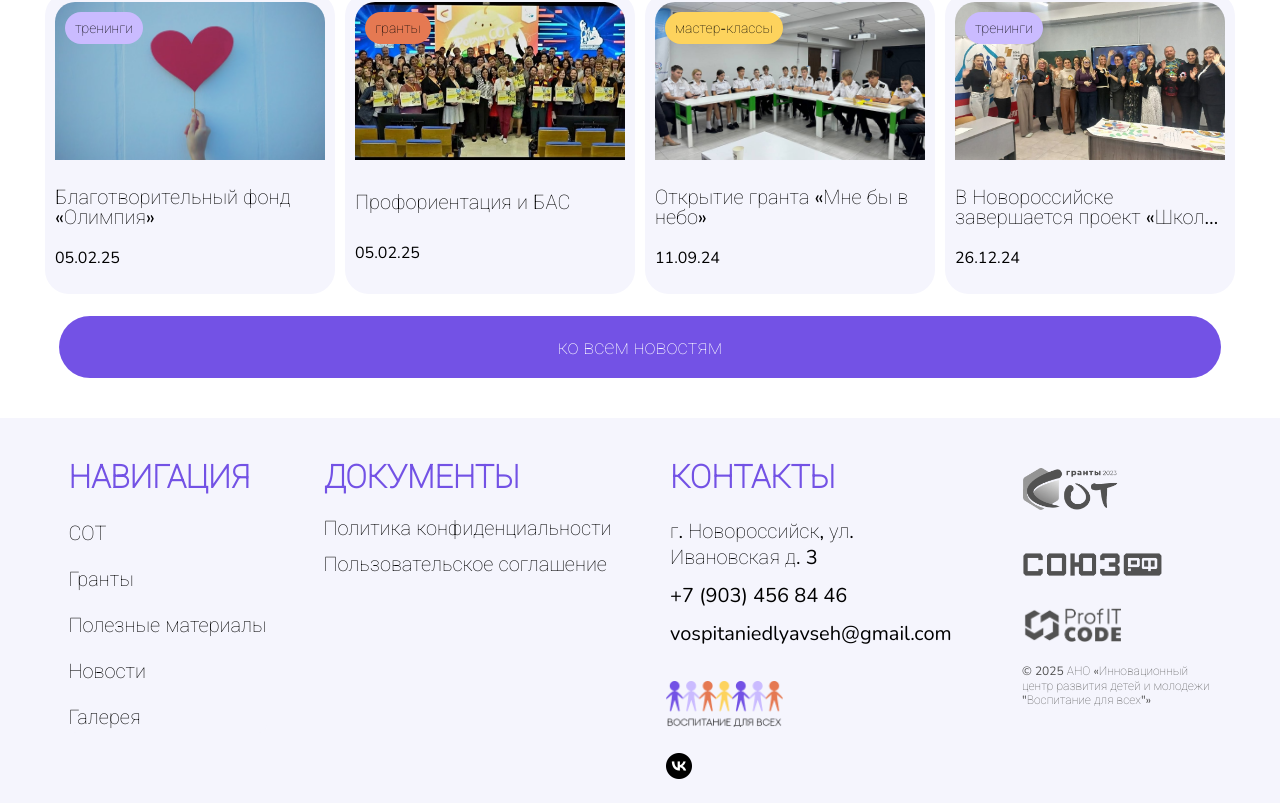
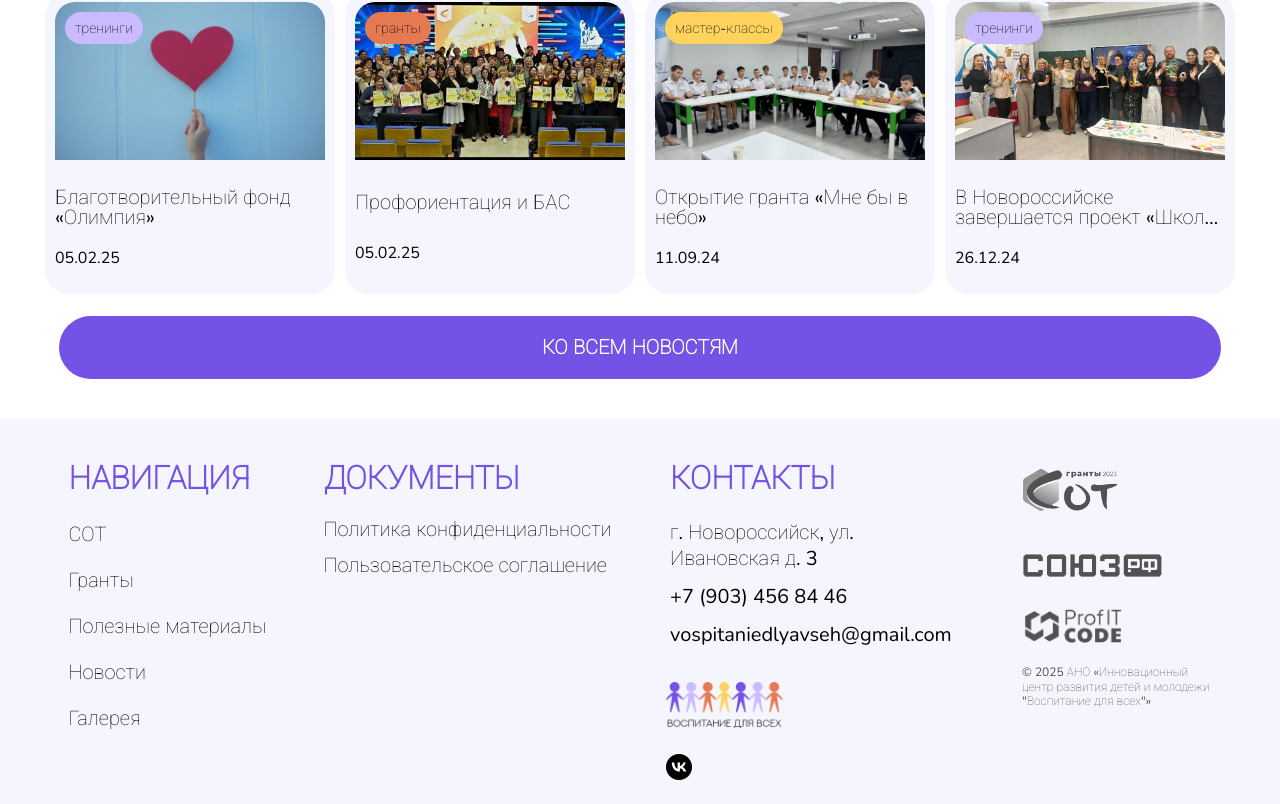
Before and after one commit to working-place/Mne-by-v-nebo, a Vue app: page / in a window 1280 px wide. Shown: the part 1721-2525 px from the top of the page. Built offline with nearby package versions, Linux system fonts and the light colour scheme; a web font is replaced by a local one.

Commit message:
refactor: improved the button component

```diff
--- a/src/components/GalleryPage.vue
+++ b/src/components/GalleryPage.vue
@@ -123,7 +123,7 @@ onUnmounted(() => {
         </div>
 
         <div v-if="isMounted && !isDesktop">
-          <Slider :items="photoSlides" :visible-slides="2" >
+          <Slider :items="photoSlides" :visible-slides="2">
             <template #default="{ item }">
               <div class="slide-content" @click="openPhotoModal(item)">
                 <img :src="item.image" alt="Фото" class="slide-image">
@@ -177,8 +177,7 @@ onUnmounted(() => {
         </div>
       </div>
       <div class="button-wrapper">
-        <RouterLinkButton to="" textButton="Cмотреть больше" max-height-btn="63px" min-height-btn="63px"
-          font-size-btn="20px" />
+        <RouterLinkButton to="" textButton="Cмотреть больше" />
       </div>
     </div>
 
--- a/src/components/MainPage.vue
+++ b/src/components/MainPage.vue
@@ -132,8 +132,7 @@ const getTagClass = (tag) => {
           </NewsCard>
         </router-link>
       </div>
-      <RouterLinkButton :to="{ name: 'news' }" :disabled="false" max-height-btn="62px" min-height-btn="62px"
-        font-size-btn="20px">
+      <RouterLinkButton :to="{ name: 'news' }" :disabled="false" fontSizeMobile="20px" heightMobile="62px">
         <template v-slot:text>ко всем новостям</template>
       </RouterLinkButton>
 
--- a/src/components/NotFound.vue
+++ b/src/components/NotFound.vue
@@ -11,10 +11,9 @@ import RouterLinkButton from './ui/RouterLinkButton.vue';
             <InfoCard imageUrl="/img/404-photo-boy.png" title="ОЙ!  Кажется, этой страницы тут нет"
                 description="Страница не найдена.  Мы тоже расстроены и делаем все возможное, чтобы исправить проблему. А пока попробуйте поискать что-нибудь другое или вернитесь на главную." />
 
-                <RouterLinkButton :to="{ name: 'home' }" :disabled="false" max-height-btn="63px" min-height-btn="63px"
-                    font-size-btn="20px">
-                    <template v-slot:text>вернуться на главную</template>
-                </RouterLinkButton>
+            <RouterLinkButton :to="{ name: 'home' }" :disabled="false">
+                <template v-slot:text>вернуться на главную</template>
+            </RouterLinkButton>
         </div>
     </main>
 </template>
--- a/src/components/UsefullMaterialPage.vue
+++ b/src/components/UsefullMaterialPage.vue
@@ -219,8 +219,7 @@ const getTagClass = (tag) => {
         </router-link>
       </div>
 
-      <RouterLinkButton :to="{ name: 'news' }" :disabled="false" class="router-link-button" max-height-btn="63px"
-        min-height-btn="63px" font-size-btn="20px">
+      <RouterLinkButton :to="{ name: 'news' }" :disabled="false" class="router-link-button">
         <template v-slot:text>Перейти ко всем новостям</template>
       </RouterLinkButton>
     </div>
--- a/src/components/ui/RouterLinkButton.vue
+++ b/src/components/ui/RouterLinkButton.vue
@@ -20,17 +20,29 @@ defineProps({
     type: String,
     default: 'var(--color-hover-purple)',
   },
-  fontSizeBtn: {
+  fontSizeMobile: {
     type: String,
     default: '11px',
   },
-  maxHeightBtn: {
+  fontSizeTablet: {
+    type: String,
+    default: '14px',
+  },
+  fontSizeDesktop: {
+    type: String,
+    default: '20px',
+  },
+  heightMobile: {
     type: String,
     default: '36px',
   },
-  minHeightBtn: {
+  heightTablet: {
     type: String,
-    default: '36px',
+    default: '40px',
+  },
+  heightDesktop: {
+    type: String,
+    default: '63px',
   },
   textButton: {
     type: String,
@@ -44,38 +56,45 @@ defineProps({
     '--button_bg-color': bgColor,
     '--button_text-color': textColor,
     '--button_hover-color': hoverColor,
-    '--button_font-size': fontSizeBtn,
-    '--button_max-height': maxHeightBtn,
-    '--button_min-height': minHeightBtn
+    '--button_font-size-mobile': fontSizeMobile,
+    '--button_font-size-tablet': fontSizeTablet || fontSizeMobile,
+    '--button_font-size-desktop': fontSizeDesktop || fontSizeTablet || fontSizeMobile,
+    '--button_height-mobile': heightMobile,
+    '--button_height-tablet': heightTablet || heightMobile,
+    '--button_height-desktop': heightDesktop || heightTablet || heightMobile
   }" @click.prevent="disabled ? null : $emit('click')">
-    <h2>
+    <span class="button__text">
       <slot name="text">{{ textButton }}</slot>
-    </h2>
+    </span>
   </RouterLink>
-
 </template>
 
 <style scoped lang="scss">
 @use '@/assets/scss/mixins.scss' as *;
-
-h2 {
-  // @include h2-mobile-button;
-  font-size: var(--button_font-size, 11px);
-}
 
 .button {
   @include display-flex-center-center;
   background-color: var(--button_bg-color);
   color: var(--button_text-color);
   width: 100%;
-  min-height: var(--button_min-height, 36px);
-  max-height: var(--button_max-height, 36px);
+  min-height: var(--button_height-mobile);
+  max-height: var(--button_height-mobile);
   height: fit-content;
   padding: 10px;
   outline: none;
   border: none;
   border-radius: 60px;
   text-decoration: none;
+
+  @media (min-width: 768px) {
+    min-height: var(--button_height-tablet);
+    max-height: var(--button_height-tablet);
+  }
+
+  @media (min-width: 1280px) {
+    min-height: var(--button_height-desktop);
+    max-height: var(--button_height-desktop);
+  }
 
   @media (hover :hover) {
     &:hover {
@@ -86,5 +105,19 @@ h2 {
   &_disabled {
     @include btn-disable;
   }
+
+  &__text {
+    font-size: var(--button_font-size-mobile);
+    text-transform: uppercase;
+    font-weight: 600;
+
+    @media (min-width: 768px) {
+      font-size: var(--button_font-size-tablet);
+    }
+
+    @media (min-width: 1280px) {
+      font-size: var(--button_font-size-desktop);
+    }
+  }
 }
 </style>
```
